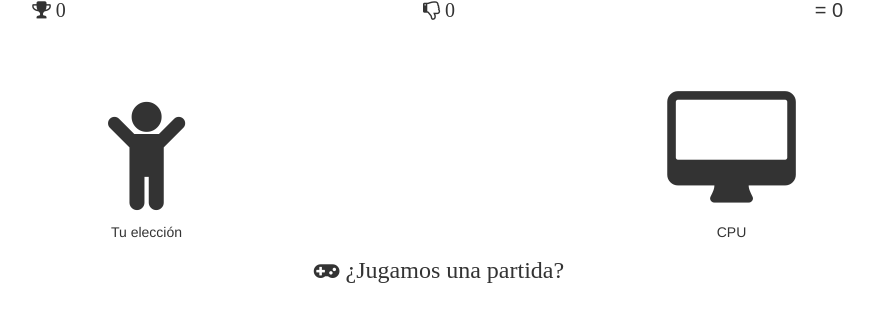
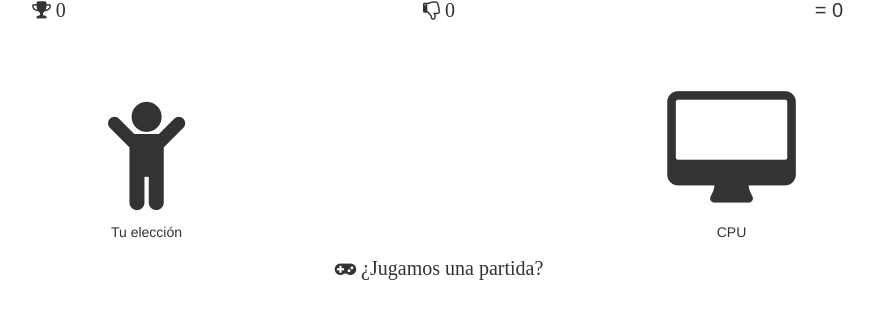
Before and after one commit to davidmb91/Piedra-papel-o-tijera, a plain HTML site: page index.html in a window 1280 px wide. Shown: the top 333 px of the page, without its empty margins (201-1078 px from the left). Drawn offline with Linux system fonts and the light colour scheme.

Commit message:
Se escapo fichero CSS del commit.

```diff
--- a/css/style.css
+++ b/css/style.css
@@ -49,3 +49,7 @@ body {
 .messageLost {
 	color: red;
 }
+
+h3	{
+	font-size: 20px;
+}
```
